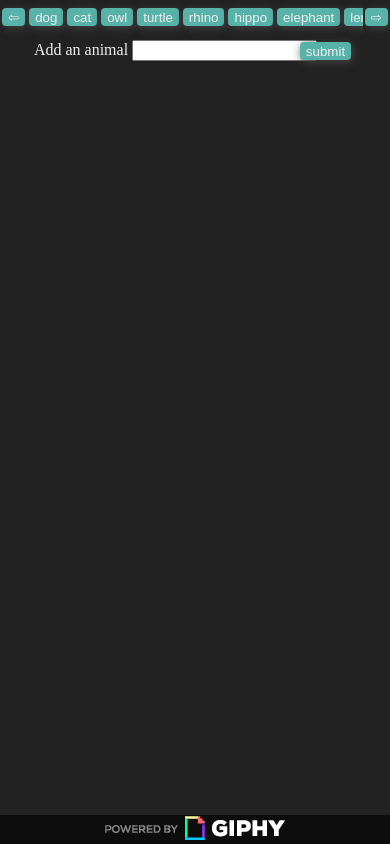
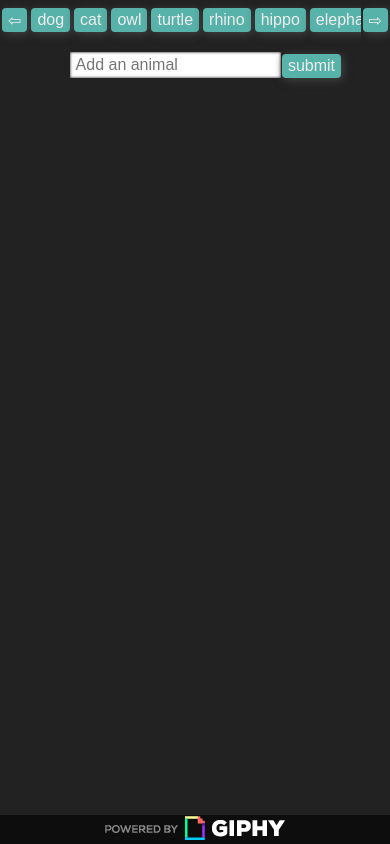
Before and after one commit to mattRCB/giftastic, a PHP site: page / in a window 390 px wide. Run offline with PHP 8.4, Linux system fonts and the light colour scheme; some libraries are stand-ins or nearby versions.

Commit message:
test: prevent auto-zoom on mobile keyboard w text-size: 16px.

```diff
--- a/assets/css/style.css
+++ b/assets/css/style.css
@@ -1,10 +1,6 @@
-html {
-/*    overflow: hidden;
-*/}
 body {
 	background-color: #222;
 }
-
 html, body {
 	height: 100%;
 	width: 100%;
@@ -29,6 +25,8 @@ h3 {
 	height: 18px;
 	box-shadow: 2px 2px 10px #444;
 	cursor: pointer;
+	font-size: 16px;
+	height: 24px;
 }
 #addAnimal {
 	color: #eee;
@@ -38,17 +36,26 @@ h3 {
 	height: 18px;
 	box-shadow: 2px 2px 10px #444;
 	cursor: pointer;
+	position: relative;
+	left: 136px;
+	bottom: 24px;
+	height: 24px;
+	margin-left: 0px;
+}
+#animal-input {
+	margin-right: 0px;
+	box-shadow: inset 0px 0px 3px black;
+	border: 1px;
+	height: 24px;
 }
 #formWrapper {
-	margin: 0 auto 48px;
+	margin: 4px auto 48px;
 	width: 90%;
 	text-align: center;
 	position: absolute;
 }
-#addAnimal {
-	position: relative;
-	left: 150px;
-	bottom: 19px;
+.formItem {
+		font-size: 16px;
 }
 #scrollLeft {
 	float: right;
@@ -63,10 +70,10 @@ h3 {
 #animalButtons {
 	white-space: nowrap;
     overflow: auto;
-    height: 40px;
+    height: 48px;
 }
 #animals{
-	margin: 32px auto;
+	margin: 40px auto;
 	padding-bottom: 32px;
 	text-align: center;
 }
--- a/index.html
+++ b/index.html
@@ -16,8 +16,7 @@
 
 		<div id="formWrapper">
 			<form id="animal-form">
-				<label class="formItem" for='animal-input'>Add an animal</label>
-				<input class="formItem" type='text' id='animal-input'><br>
+				<input class="formItem" type='text' id='animal-input' placeholder=" Add an animal"><br>
 				<input class="formItem" type="submit" id="addAnimal" value="submit">
 			</form>
 		</div>
```
